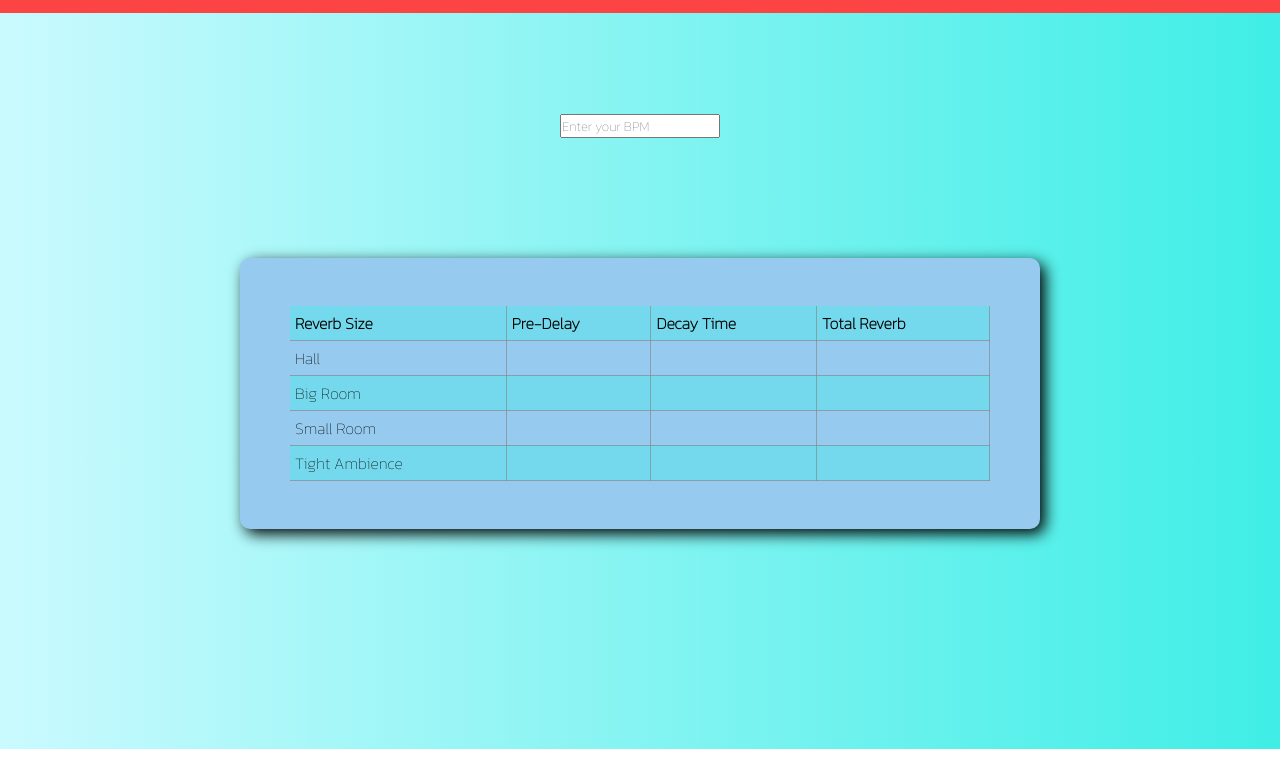
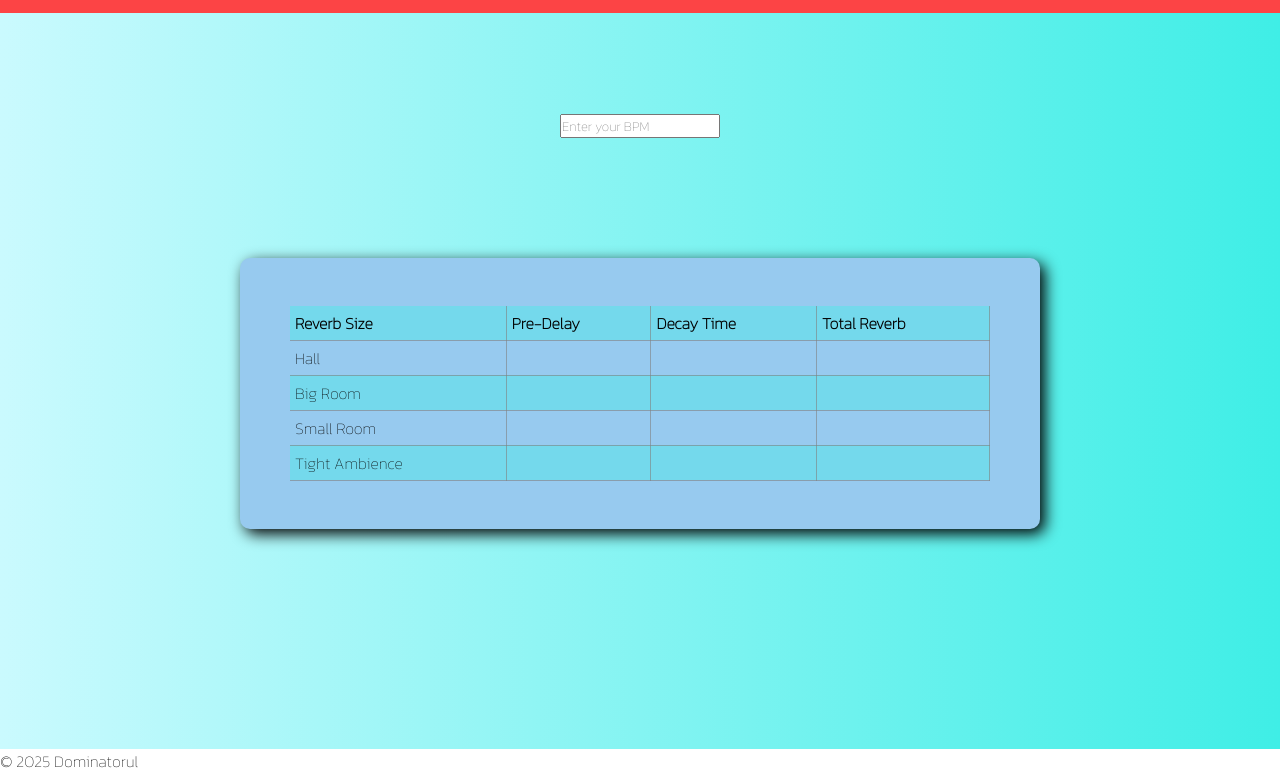
Before and after one commit to dominatorul/reverb-calculator, a plain HTML site: page index.html in a window 1280 px wide. Shown: the part 51-824 px from the top of the page. Before the commit the page ends 800 px from the top, so only its background shows below. Drawn offline with Linux system fonts and the light colour scheme.

Commit message:
Update index.html

```diff
--- a/index.html
+++ b/index.html
@@ -139,7 +139,11 @@
     </div>
   </div>
 
-  <script>
+  <footer>
+    &copy; 2025 Dominatorul
+  </footer>
+
+<script>
     document.addEventListener('DOMContentLoaded', () => {
       const bpmInput = document.getElementById('input');
       const copyButtons = document.querySelectorAll('.copy-btn');
```
